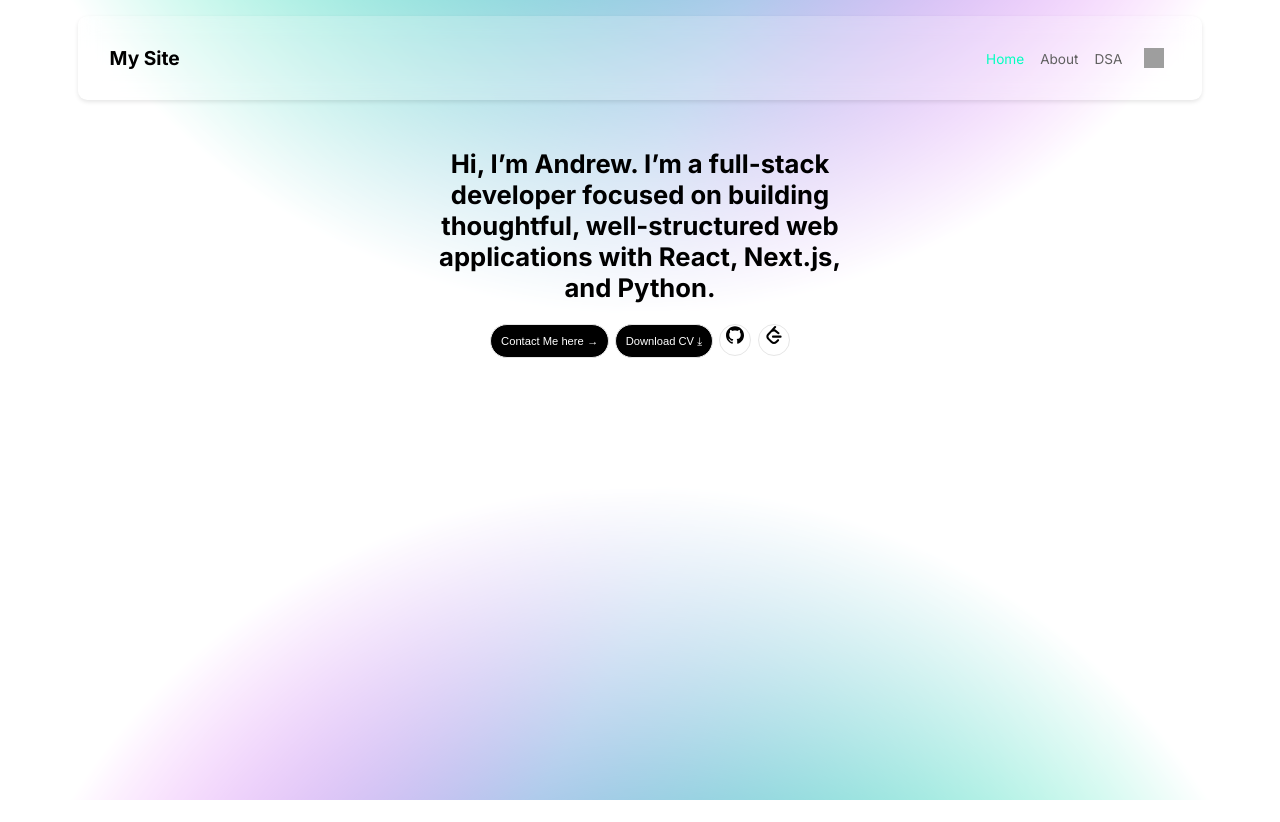
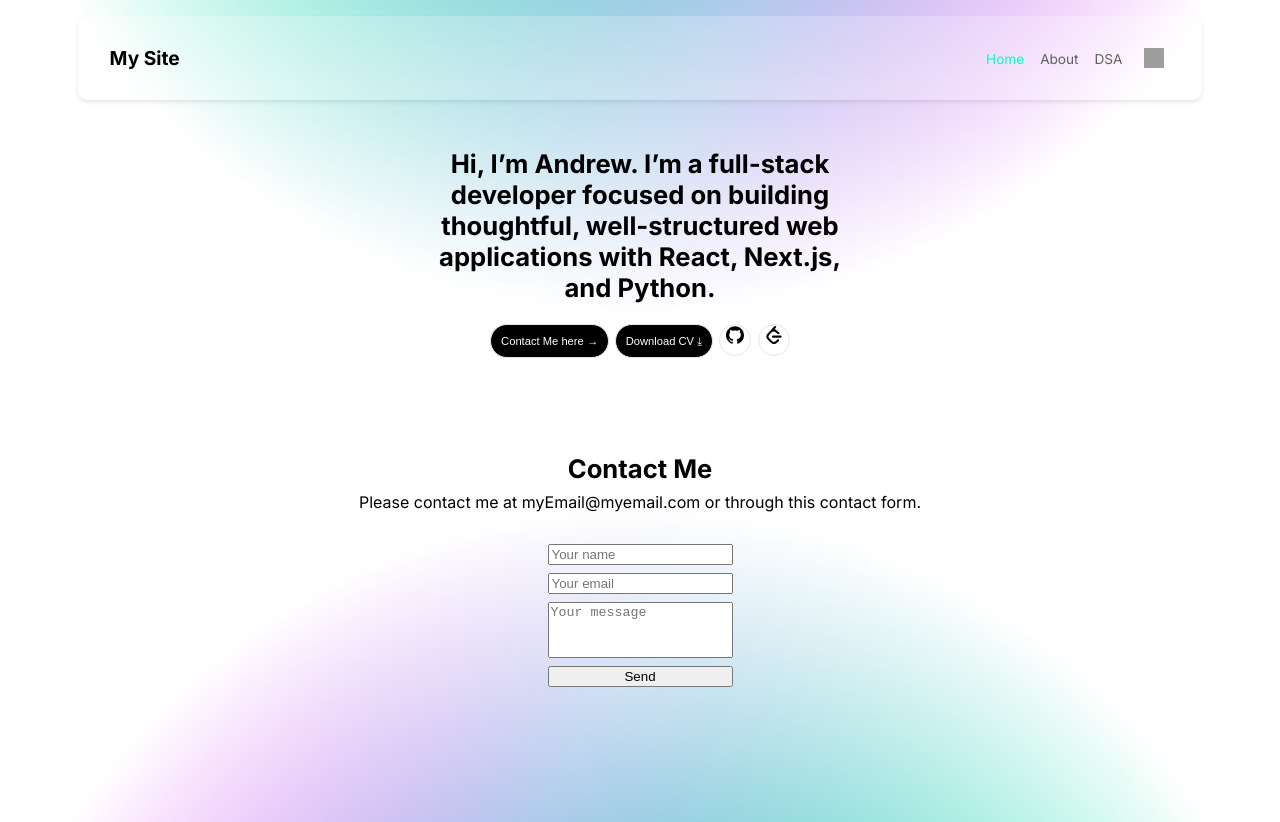
Before and after one commit to AndrewAscolillo617/MyPortfolio, a Next.js app: page / in a window 1280 px wide. Before the commit the page ends 800 px from the top, so only its background shows below. Built offline with nearby package versions, Linux system fonts and the light colour scheme; grey boxes are pictures that could not be loaded.

Commit message:
Created Better README. Will continue to update

```diff
--- a/src/app/(home)/about/page.tsx
+++ b/src/app/(home)/about/page.tsx
@@ -3,8 +3,8 @@ import styles from "./aboutpage.module.css";
 
 export default function About() {
   return (
-      <div>
-        <div className={styles.outerContainer}>
+      <div className={styles.aboutPage}>
+        <div className={styles.aboutMeContainer}>
           <p>About Me</p>
           <p>I’m a full-stack developer with a sharp focus on architectural clarity and system design.
             My academic foundation and hands-on experience have shaped a methodical,
--- a/src/app/(home)/page.tsx
+++ b/src/app/(home)/page.tsx
@@ -4,6 +4,7 @@ import Image from "next/image";
 import styles from "./page.module.css";
 import HomeAbout from "../../components/HomeAbout";
 import { useTheme } from "../themeContext";
+import ContactForm from "../../components/ContactForm";
 
 export default function Home() {
   const { theme } = useTheme();
@@ -46,6 +47,8 @@ export default function Home() {
 
 
       </div>
+
+      <ContactForm></ContactForm>
     </div>
   );
 }
--- /dev/null
+++ b/src/components/ContactForm.module.css
@@ -0,0 +1,52 @@
+.ContactFormA{
+
+    position: relative;
+    display: flex;
+    height: 400px;
+    flex-direction: column;
+    align-items: center;
+    /*border: 1px solid lime;*/
+    justify-content: center;
+    width: 65%;
+    justify-self: center;
+    margin: 2rem;
+    gap: 2rem;
+}
+
+.contactFormHeader{
+
+    display: flex;
+    flex-direction: column;
+    justify-content: center;
+    align-items: center;
+    gap: .5rem;
+    text-align: center;
+    /*border: solid 1px limegreen;*/
+
+}
+
+.contactFormHeader > *{
+    margin: 0;
+}
+
+.contactMeText{
+    font-size: clamp(1rem, 2vw, 2rem);
+}
+
+.contactMeInstructions{
+    font-size: clamp(.75rem, 2vw, 1rem);
+}
+.inputGroup{
+    display: flex;
+    flex-direction: column;
+    width: 100%;
+    max-width: 400px;
+    gap: .5rem;
+
+}
+
+.textBox{
+    resize: none;
+
+    height: 50px;
+}
--- /dev/null
+++ b/src/components/ContactForm.tsx
@@ -0,0 +1,67 @@
+
+'use client'
+import { useState } from "react";
+import styles from './ContactForm.module.css';
+
+export default function ContactForm() {
+    const [formData, setFormData] = useState({name : '', email : '', message : ''});
+    const [status, setStatus] = useState('');
+
+    /*
+    handleChange : This updates the the variable forData every time the user types into a field.
+    ...formData : This spreads the existing form data so you keep all previously typed values,
+    and overwrites the field that changed using dynamic key syntax (e.target.name)
+    e : e is the event object from the input field
+    e.target.name : This refers to the name of the input field eg. 'name', 'email', 'message'.
+    e.tagret.value : the current value in the input field
+    setFormData is the setter function for the fields.
+
+    Ex) form is : { name : 'John', email : 'John123@gmail.com', message : ''}
+
+    User types 'hello' in the message field.
+
+    e.target.name -> 'message'
+    e.target.value -> 'hello'
+
+    Then the new state becomes:
+    { name : 'John', email : 'John123@gmail.com', message : ''}
+    */
+    const handleChange = e => {
+        setFormData({ ... formData, [e.target.name] : e.target.value})
+    };
+
+    const handleSubmit = async e => {
+        e.preventDefault()
+        const res = await fetch('/Destination', {
+            method : 'POST',
+            headers : { 'Content-Type' : 'application/json' },
+            body : JSON.stringify(formData)
+        });
+
+        const result = await res.json();
+        setStatus(result.success ? 'Message sent!' : 'Error sending message.');
+    }
+
+    return (
+
+    <div className={styles.ContactFormA}>
+
+        <div className={styles.contactFormHeader}>
+            <h1 className={styles.contactMeText}>Contact Me</h1>
+            <p className={styles.contactMeInstructions}>Please contact me at myEmail@myemail.com or through this contact form.</p>
+        </div>
+        <form onSubmit={handleSubmit}>
+        <div className={styles.inputGroup}>
+            <input name="name" placeholder="Your name" onChange={handleChange} required />
+            <input name="email" type="email" placeholder="Your email" onChange={handleChange} required />
+            <textarea className={styles.textBox} name="message" placeholder="Your message" onChange={handleChange} required />
+            <button type="submit">Send</button>
+            <p>{status}</p>
+        </div>
+        </form>
+
+    </div>
+  );
+
+
+};
```
Also changed, not shown: src/app/(home)/about/aboutpage.module.css (+9 -9 lines), src/app/(home)/dsa/dsa.module.css (deleted, +0 -167 lines), 1 other file (tests, documents, lock files or other folders).
